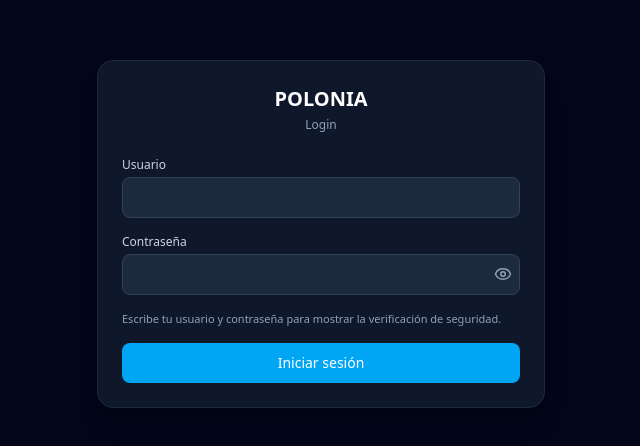
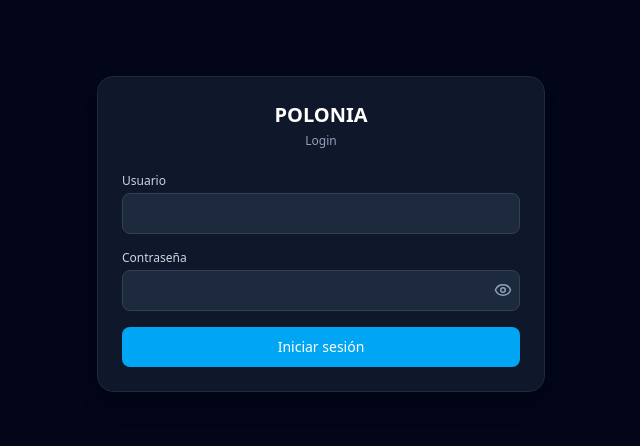
Before and after one commit to LuisMtz15/dashboard, a React (Vite) app: page /login in a window 1280 px wide. Shown: the part 166-612 px from the top of the page, without its empty margins (319-959 px from the left). Built offline with nearby package versions, Linux system fonts and the light colour scheme; no server answers.

Commit message:
Cambios en el login y kpicards

```diff
--- a/src/components/charts/KpiCards.jsx
+++ b/src/components/charts/KpiCards.jsx
@@ -301,9 +301,8 @@ export default function KpiCards({ data, onShowAlertStopDetail }) {
         </div>
 
         <p className="mt-1 text-[11px] text-slate-400 leading-snug">
-          Alerta — Sensor capacitivo en 1 demasiado tiempo con botón de inicio en 1. <br />
-          Paro — Bloques donde el botón de inicio está en 0
-          (p. ej. true,true,true,false,false,false,true = 1 paro).
+          Alerta — Boton activo - Sensores estáticos. <br />
+          Paro — Boton inactivo - Sensores estáticos.
         </p>
       </button>
     </div>
--- a/src/pages/Login.jsx
+++ b/src/pages/Login.jsx
@@ -18,7 +18,7 @@ export default function Login() {
   const [submitting, setSubmitting] = useState(false);
   const [errorMsg, setErrorMsg] = useState("");
 
-  // 👁️ estado para mostrar/ocultar contraseña
+  // estado para mostrar/ocultar contraseña
   const [showPassword, setShowPassword] = useState(false);
 
   // sólo mostramos el captcha cuando hay usuario y contraseña
@@ -127,15 +127,15 @@ export default function Login() {
                 <Turnstile
                   siteKey={SITE_KEY}
                   onSuccess={(token) => {
-                    // ✅ guardamos token cuando Cloudflare diga "ok"
+                    // guardamos token cuando Cloudflare diga "ok"
                     setCfToken(token);
                   }}
                   onExpire={() => {
-                    // ⏰ si expira, ahora sí lo limpiamos
+                    // si expira, ahora sí lo limpiamos
                     setCfToken("");
                   }}
                   onError={() => {
-                    // ❌ si hay error, limpiamos también
+                    // si hay error, limpiamos también
                     setCfToken("");
                   }}
                   options={{
@@ -144,9 +144,7 @@ export default function Login() {
                 />
               </div>
             ) : (
-              <p className="text-[11px] text-slate-400">
-                Escribe tu usuario y contraseña para mostrar la verificación
-                de seguridad.
+              <p className="text-xs text-slate-500">
               </p>
             )
           ) : (
```
